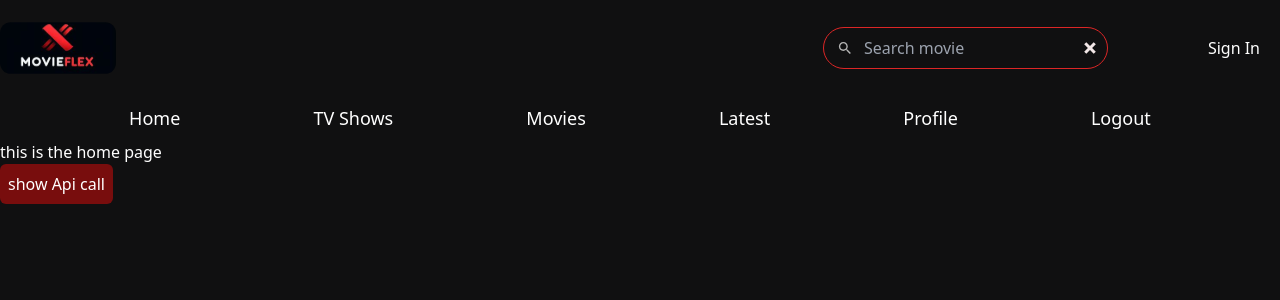
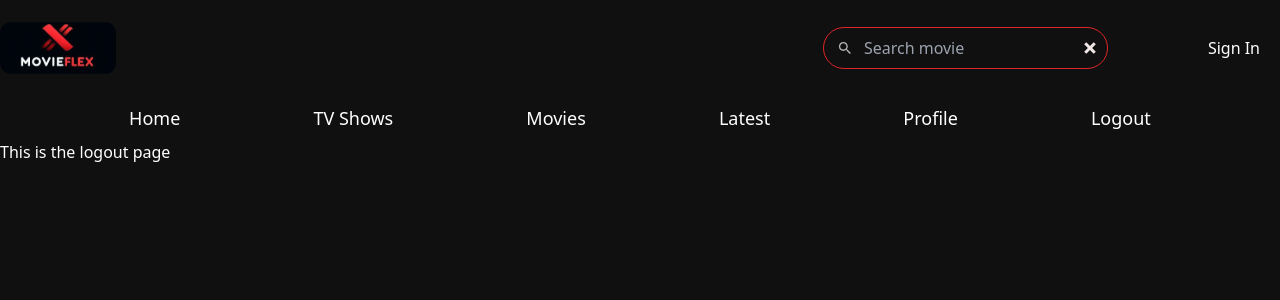
Before and after one commit to SCA-C1-PROJECT-GROUP6/movie-flex-frontend, a React (Vite) app in the folder movie-flex-frontend/: page /logout in a window 1280 px wide. Shown: the top 300 px of the page. Built offline with nearby package versions, Linux system fonts and the light colour scheme.

Commit message:
fetch movies from api

```diff
--- a/movie-flex-frontend/src/App.jsx
+++ b/movie-flex-frontend/src/App.jsx
@@ -8,6 +8,8 @@ import PublicLayout from "./components/layout/PublicLayout";
 import SignUp from "./pages/SingUp";
 import Home from "./pages/Home";
 import Navbar from "./components/Navbar";
+import Profile from "./pages/Profile";
+import Logout from "./pages/Logout";
 
 function App() {
   return (
@@ -16,13 +18,13 @@ function App() {
       <Routes>
         <Route element={<PrivateLayout />}>
           <Route path="/" element={<Home />} />
-          <Route path="profile" element={<Home />} />
+          <Route path="profile" element={<Profile />} />
           <Route path="details" element={<Home />} />
-          <Route path="logout" element={<Home />} />
+          <Route path="logout" element={<Logout />} />
         </Route>
         <Route element={<PublicLayout />}>
-          <Route path="sign-up" element={<SignUp />} />
-          <Route path="sign-in" element={<SignIn />} />
+          <Route path="signup" element={<SignUp />} />
+          <Route path="signin" element={<SignIn />} />
         </Route>
       </Routes>
       <ToastContainer />
--- a/movie-flex-frontend/src/components/Hero.jsx
+++ b/movie-flex-frontend/src/components/Hero.jsx
@@ -1,27 +1,42 @@
-//import { useState } from "react";
+import { useState, useEffect } from "react";
 import axios from "../utils/axiosInstanc";
+import WatchTrailerBtn from "../components/WatchTrailerBtn";
 
 const Hero = () => {
-  //const [movies, setMovies] = useState([]);
-
+  const [movies, setMovies] = useState([]);
+  useEffect(() => {
     const movieSearch = async () => {
       try {
         const response = await axios.get("/movies/getallmovies");
         console.log(response);
+        setMovies(response.data);
       } catch (error) {
         console.log(error);
       }
     };
 
+    movieSearch();
+  }, []);
+
   return (
     <>
-      <div>
-        <button
-          onClick={movieSearch}
-          className="bg-primaryRed rounded-md py-2 px-2"
-        >
-          show Api call
-        </button>
+      <h1 className="text-2xl px-1 py-2">New on MovieFlex</h1>
+      <div className="grid grid-cols-1 sm:grid-cols-3 md:grid-cols-8">
+        {movies.map((item, index) => {
+          return (
+            <div key={index} className="mt-4 w-full h-full object-cover px-3">
+              <img
+                src={item.posterImg}
+                alt="img poster"
+                className="w-42 h-34  hover:bg-black hover:opacity-60 transition-opacity duration-200 ease-in-out"
+              />
+              <div className="bg-[#282525] w-38 -mt-2 pb-2 rounded-md">
+                <h2 className="m-2">{item.title}</h2>
+                <WatchTrailerBtn className="m-2" url={item.trailer} />
+              </div>
+            </div>
+          );
+        })}
       </div>
     </>
   );
--- a/movie-flex-frontend/src/components/PrivateNavBar.jsx
+++ b/movie-flex-frontend/src/components/PrivateNavBar.jsx
@@ -26,7 +26,7 @@ const PrivateNavBar = () => {
           Latest
         </NavLink>
         <NavLink
-          to={"/logout"}
+          to={"/profile"}
           className="text-lg hover:text-red-400 px-1 py-2"
         >
           Profile
--- a/movie-flex-frontend/src/components/PublicNavBar.jsx
+++ b/movie-flex-frontend/src/components/PublicNavBar.jsx
@@ -3,9 +3,13 @@ import { NavLink } from "react-router-dom";
 const PublicNavBar = () => {
   return (
     <>
-      <nav>
-        <NavLink to={"/sign-in"}>Sign In</NavLink>
-        <NavLink to={"/sign-up"}>Sign Up</NavLink>
+      <nav className="cursor-pointer text-white flex justify-evenly">
+        <NavLink to={"/signin"} className="text-white">
+          Sign In
+        </NavLink>
+        <NavLink to={"/signup"} className="text-white">
+          Sign Up
+        </NavLink>
       </nav>
     </>
   );
--- a/movie-flex-frontend/src/components/WatchTrailerBtn.jsx
+++ b/movie-flex-frontend/src/components/WatchTrailerBtn.jsx
@@ -1,16 +1,19 @@
-import PropTypes from 'prop-types';
+import PropTypes from "prop-types";
 
 const TrailerButton = ({ url }) => {
   const handleWatchClick = () => {
     if (url) {
       window.location.href = url;
     } else {
-            alert('URL is not provided or invalid');
+      alert("URL is not provided or invalid");
     }
   };
 
   return (
-        <button className="bg-red-800 text-white px-4 py-2 rounded-md hover:bg-red-950" onClick={handleWatchClick}>
+    <button
+      className="mx-auto block my-3  bg-red-800 text-white px-4 py-1 rounded-md hover:bg-red-950"
+      onClick={handleWatchClick}
+    >
       Watch Trailer
     </button>
   );
--- a/movie-flex-frontend/src/pages/Home.jsx
+++ b/movie-flex-frontend/src/pages/Home.jsx
@@ -29,7 +29,6 @@ const Home = () => {
 
   return (
     <>
-      <h1>this is the home page</h1>
       <Hero />
 
       {/* <div>
--- a/movie-flex-frontend/src/pages/Logout.jsx
+++ b/movie-flex-frontend/src/pages/Logout.jsx
@@ -1,7 +1,7 @@
 const Logout = () => {
   return (
     <>
-      <div>This is the profile page</div>
+      <div className="text-white">This is the logout page</div>
     </>
   );
 };
```
Lines whose indentation alone changed are shown as unchanged.
